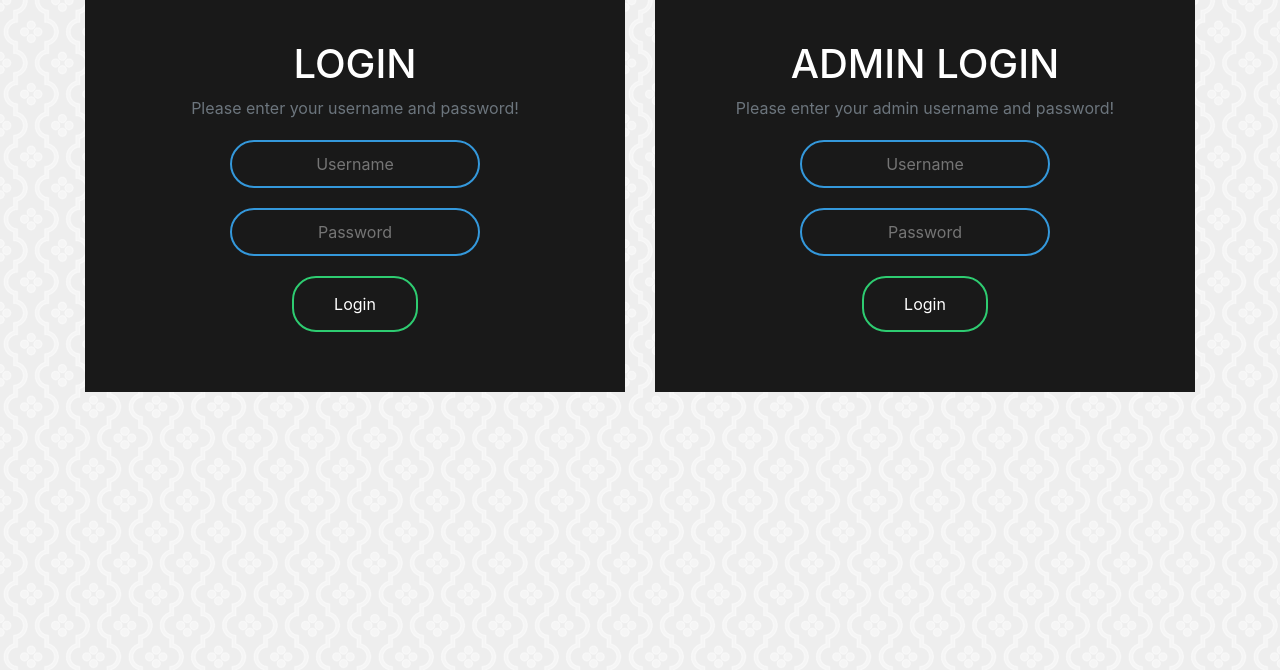
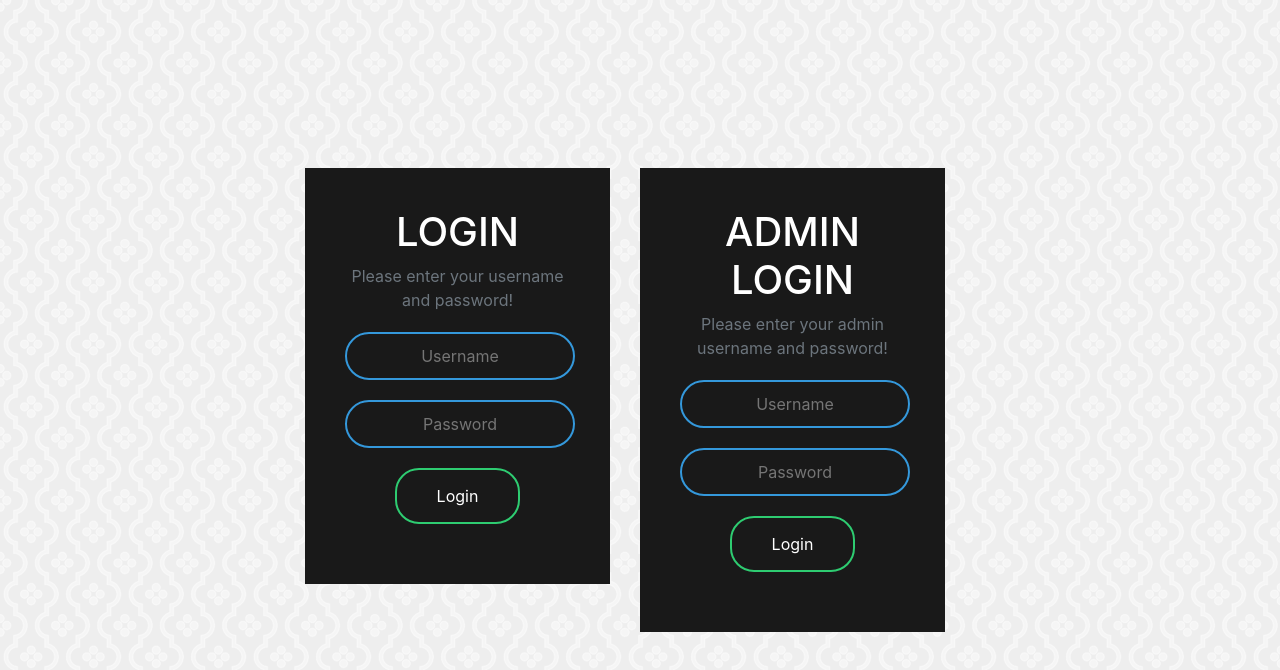
Before and after one commit to berkaltug/Antique-Action-Frontend, a React (Create React App) app: page / in a window 1280 px wide. Shown: the top 670 px of the page. Built offline with nearby package versions, Linux system fonts and the light colour scheme.

Commit message:
final touches

```diff
--- a/package.json
+++ b/package.json
@@ -9,6 +9,7 @@
     "axios": "^0.20.0",
     "bootstrap": "^4.5.2",
     "react": "^16.13.1",
+    "react-bootstrap": "^1.3.0",
     "react-countdown": "^2.2.2",
     "react-datepicker": "^3.2.2",
     "react-dom": "^16.13.1",
--- a/src/App.css
+++ b/src/App.css
@@ -1,10 +1,13 @@
-.App {
+
+body{
   background-image: url("./1014.png");
   background-repeat: repeat;
 }
-body{
-  background-image: url("./1014.png");
-  background-repeat: repeat;
+.card-container{
+	display: flex;
+	flex-direction: column;
+	justify-content: center;
+	align-items: center;
 }
 
 .card-img-top{
@@ -21,16 +24,22 @@ body{
   flex:1;
   display:grid;
   justify-content: space-around;
-  grid-row-gap:1rem;
-  grid-template-columns: auto auto auto auto;
   text-align: center;
   margin-top: 4rem;
+  grid-template-columns: repeat(auto-fill, minmax(18rem, 1fr));
+  grid-row-gap: 20px;
 }
 .my-img{
   width: 400px;
   height: 250px;
 }
-
+.login-layout{
+  position: fixed;
+  top: 50%;
+  left: 50%;
+  /* bring your own prefixes */
+  transform: translate(-50%, -50%);
+}
 .my-jumbotron{
   background-color: rgba(0, 0, 0, 0.50);
   border-radius: 10px;
@@ -90,7 +99,7 @@ body{
     text-align: center;
     border: 2px solid #3498db;
     padding: 10px 10px;
-    width: 250px;
+    width: 230px;
     outline: none;
     color: white;
     border-radius: 24px;
@@ -105,7 +114,7 @@ body{
 
 .box input[type="text"]:focus,
 .box input[type="password"]:focus {
-    width: 300px;
+    width: 260px;
     border-color: #2ecc71
 }
 
--- a/src/components/AntiqueListItem.js
+++ b/src/components/AntiqueListItem.js
@@ -21,13 +21,13 @@ export default class AntiqueListItem extends Component {
       }
     };
     return (
-      <div>
+      <div className="card-container">
         <div className="card" style={{ width: "14rem" }}>
           <img
             src={
               this.props.image
                 ? "http://localhost:8080/" + this.props.image
-                : "https://via.placeholder.com/175"
+                : "https://loremflickr.com/175/150/paris/all"
             }
             className="card-img-top"
             alt="..."
--- a/src/components/Navigation.js
+++ b/src/components/Navigation.js
@@ -1,7 +1,8 @@
 import React, { Component } from "react";
 import { Switch, Route, Link } from "react-router-dom";
-import { withRouter } from 'react-router-dom';
+import { withRouter } from "react-router-dom";
 import AuthService from "../service/AuthService";
+import { Navbar, Nav } from "react-bootstrap";
 
 class Navigation extends Component {
   constructor(props) {
@@ -19,9 +20,12 @@ class Navigation extends Component {
   render() {
     const user = AuthService.getCurrentUser();
     return (
-      <nav className="navbar navbar-expand navbar-dark bg-dark">
-        <span className="navbar-brand">Antique Auction Bazaar</span>
-        <div className="navbar-nav mr-auto">
+      <>
+        <Navbar bg="light" expand="lg">
+          <Navbar.Brand href="#home">Antique Auction Market</Navbar.Brand>
+          <Navbar.Toggle aria-controls="basic-navbar-nav" />
+          <Navbar.Collapse id="basic-navbar-nav">
+            <Nav className="mr-auto">
               <li className="nav-item">
                 <Link to={"/list"} className="nav-link">
                   Antique List
@@ -41,8 +45,8 @@ class Navigation extends Component {
                   </li>
                 </>
               )}
-        </div>
-        <div className="navbar-nav ml-auto">
+            </Nav>
+            <Nav className="ml-auto">
               {user && (
                 <>
                   <li className="nav-item">
@@ -52,8 +56,11 @@ class Navigation extends Component {
                   </li>
                 </>
               )}
-        </div>
-      </nav>
+            </Nav>
+          </Navbar.Collapse>
+        </Navbar>
+        ;
+      </>
     );
   }
 }
--- a/src/index.js
+++ b/src/index.js
@@ -4,6 +4,7 @@ import './index.css';
 import App from './App';
 import { BrowserRouter,Route } from "react-router-dom";
 import * as serviceWorker from './serviceWorker';
+
 
 ReactDOM.render(
   <BrowserRouter>
--- a/src/screens/AntiqueScreen.js
+++ b/src/screens/AntiqueScreen.js
@@ -135,13 +135,13 @@ class AntiqueScreen extends Component {
                     return b - a;
                   }) &&
                   this.state.pastBids.map((bid, index) => {
-                    return <li className="list-group-item">{bid}</li>;
+                    return <li className="list-group-item">{bid} $</li>;
                   })}
               </ul>
             </div>
             <div className="col-md-6 d-flex flex-column justify-content-center align-items-center text-center">
               {AuthService.getCurrentUser().username==="admin" && (<h3>Admin can not make a bid</h3>)}
-              {AuthService.getCurrentUser()==="user" && (
+              {AuthService.getCurrentUser().username==="user" && (
                 <>
                 {this.state.bidSuccess && (
                   <div className="alert alert-success">Bid is successful</div>
--- a/src/screens/HomeScreen.js
+++ b/src/screens/HomeScreen.js
@@ -81,7 +81,7 @@ class HomeScreen extends Component {
           <div className="col-md-6 col-sm-12">
             <form
               onSubmit={this.handleSubmit}
-              className="d-flex m-3 flex-row justify-content-around align-items-center"
+              className="d-flex  flex-row justify-content-around align-items-center"
             >
               <div className="input-group mb-3">
                 <input
```
Also changed, not shown: 1 other file (tests, documents, lock files or other folders). Lines whose indentation alone changed are shown as unchanged.
